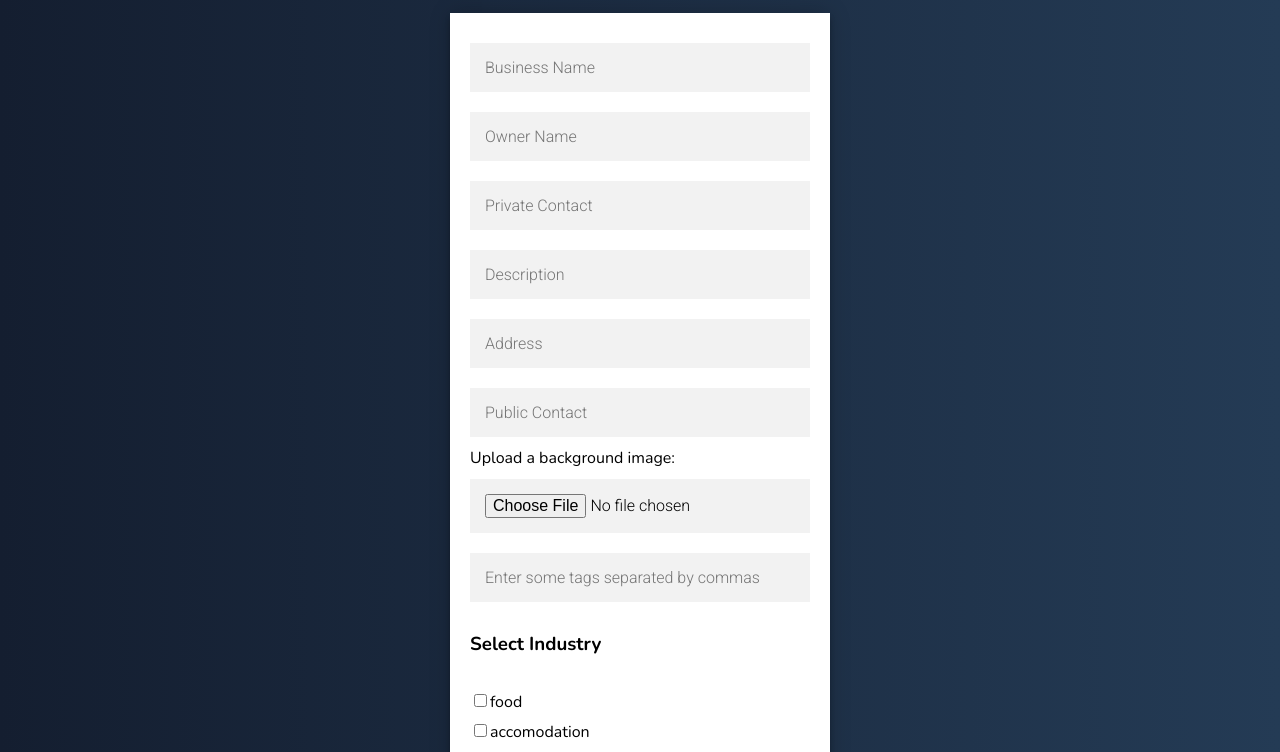
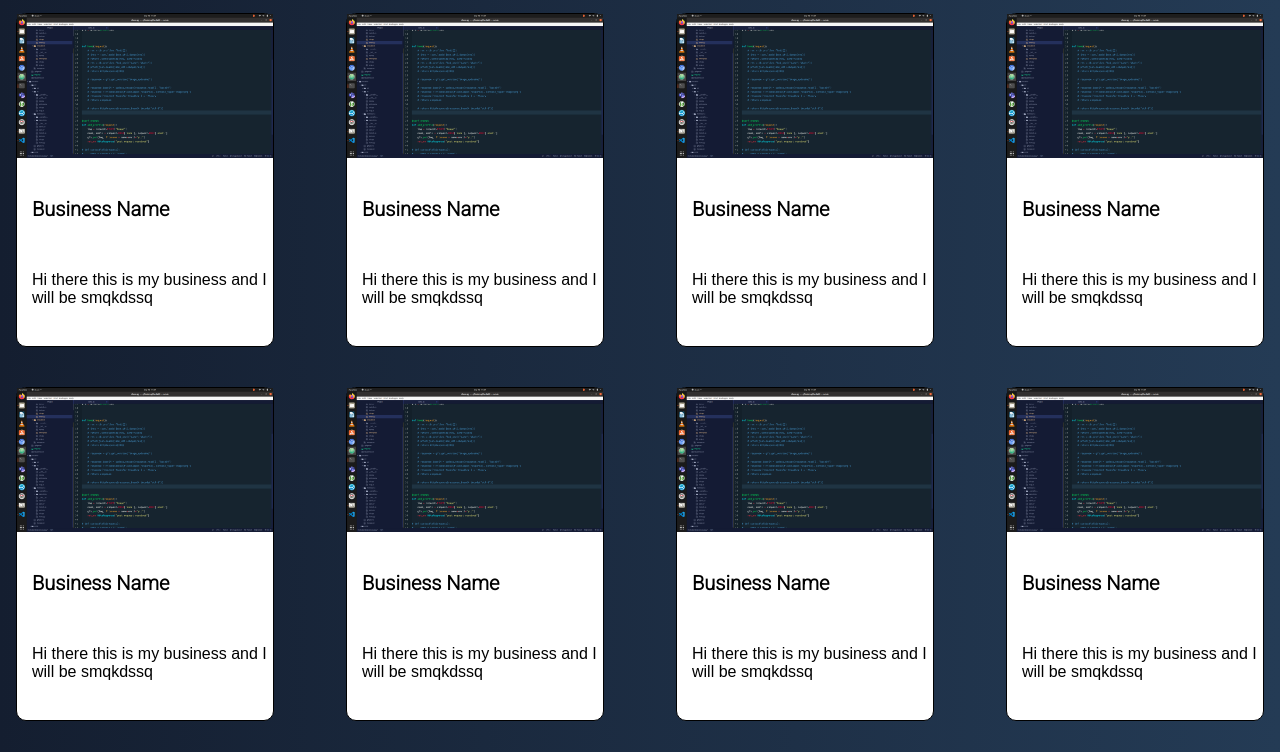
Before and after one commit to ghaitben/Desta25, a React (Create React App) app in the folder DestaFend/: page / in a window 1280 px wide. Shown: the top 752 px of the page. Built offline with nearby package versions, Linux system fonts and the light colour scheme.

Commit message:
modified FE

```diff
--- a/DestaFend/src/MainApp.js
+++ b/DestaFend/src/MainApp.js
@@ -1,9 +1,10 @@
-import App from "./components/App";
+//import App from "./components/App";
+import LandingPage from "./components/LandingPage"
 
 function mainApp() {
     return(
         <>
-            <App />
+            <LandingPage />
         </>
     );
 
--- /dev/null
+++ b/DestaFend/src/components/LandingPage.css
@@ -0,0 +1,10 @@
+body {
+    overflow-x: hidden;
+}
+
+.container2 {
+    display: flex;
+    justify-content: space-around;
+    gap: 40px;
+    flex-wrap: wrap;
+}
--- /dev/null
+++ b/DestaFend/src/components/LandingPage.js
@@ -0,0 +1,22 @@
+import Tile from "./Tile";
+import './LandingPage.css'
+
+function LandingPage() {
+    return(
+        <>
+        <div className="container2">
+            <div><Tile /></div>
+            <div><Tile /></div>
+            <div><Tile /></div>
+            <div><Tile /></div>
+            <div><Tile /></div>
+            <div><Tile /></div>
+            <div><Tile /></div>
+            <div><Tile /></div>
+            <div><Tile /></div>
+
+        </div>
+        </>
+    );
+}
+export default LandingPage;
--- /dev/null
+++ b/DestaFend/src/components/Tile.css
@@ -0,0 +1,48 @@
+.container {
+    display: flex;
+    flex-direction: column;
+    background-color: white;
+    border: 1px solid black;
+    border-radius: 10px;
+    width:20vw;
+    font-family: sans-serif;
+
+}
+
+.container > div {
+    margin-bottom: 20px;
+    flex-wrap: nowrap;
+}
+
+.businessName {
+    padding: 15px;
+    width: 19vw;
+    word-wrap: break-word;
+
+}
+.bg {
+    max-width:100%;
+    max-height:100%;
+}
+.description {
+    overflow: hidden;
+    text-overflow: ellipsis;
+    height: 2.5em;
+    padding: 15px;
+    width: 19vw;
+    word-wrap: break-word;
+}
+
+.name {
+    font-size: 20px;
+    font-weight: bold;
+    color:black;
+}
+
+.txt {
+    color: black;
+    overflow: hidden;
+    white-space: nowrap; /* Don't forget this one */
+    text-overflow: ellipsis;
+
+}
--- /dev/null
+++ b/DestaFend/src/components/Tile.js
@@ -0,0 +1,21 @@
+import './Tile.css'
+
+function Tile() {
+    return (
+        <>
+            <div className="container">
+                <div className="backgroundImage">
+                    <img src={require("./img.png").default} alt="img" className="bg" />
+                </div>
+                <div className="businessName">
+                    <span class="name">Business Name</span>
+                </div>
+                <div className="description">
+                    Hi there this is my business and I will be smqkdssq
+
+                </div>
+            </div>
+        </>
+    );
+}
+export default Tile;
```
Also changed, not shown: DestaFend/src/components/img.png (added).
